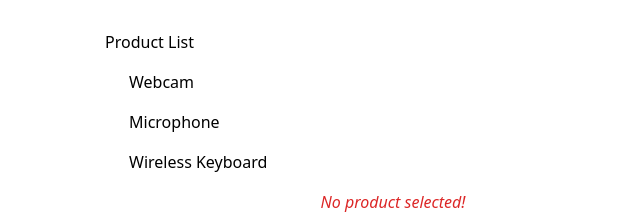
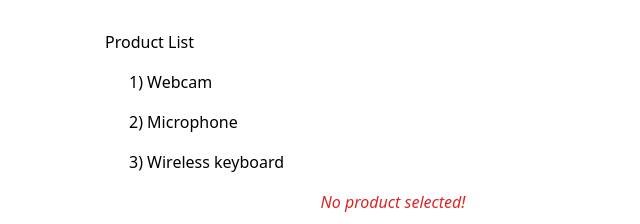
Before and after one commit to yosepb/e-store, an Angular app: page / in a window 1280 px wide. Shown: the part 254-478 px from the top of the page, without its empty margins (247-887 px from the left). Built offline with nearby package versions, Linux system fonts and the light colour scheme.

Commit message:
Iteration through data

```diff
--- a/src/app/products/product-list/product-list.component.html
+++ b/src/app/products/product-list/product-list.component.html
@@ -1,9 +1,11 @@
 <h2 class="mt-8">Product List</h2>
 <ul class="mt-4 ml-6">
-  <li (click)="selectedProduct = 'Webcam'" class="mt-4">Webcam</li>
-  <li (click)="selectedProduct = 'Microphone'" class="mt-4">Microphone</li>
-  <li (click)="selectedProduct = 'Wireless Keyboard'" class="mt-4">
-    Wireless Keyboard
+  <li
+    *ngFor="let product of products; let i = index"
+    (click)="selectedProduct = product"
+    class="mt-4"
+  >
+    {{ i + 1 }}) {{ product }}
   </li>
 </ul>
 
--- a/src/app/products/product-list/product-list.component.ts
+++ b/src/app/products/product-list/product-list.component.ts
@@ -11,6 +11,8 @@
   productDetail: ProductDetailComponent | undefined;
 
   selectedProduct = '';
+
+  products = ['Webcam', 'Microphone', 'Wireless keyboard'];
 
   onBuy() {
     if (this.selectedProduct === '') {
```
